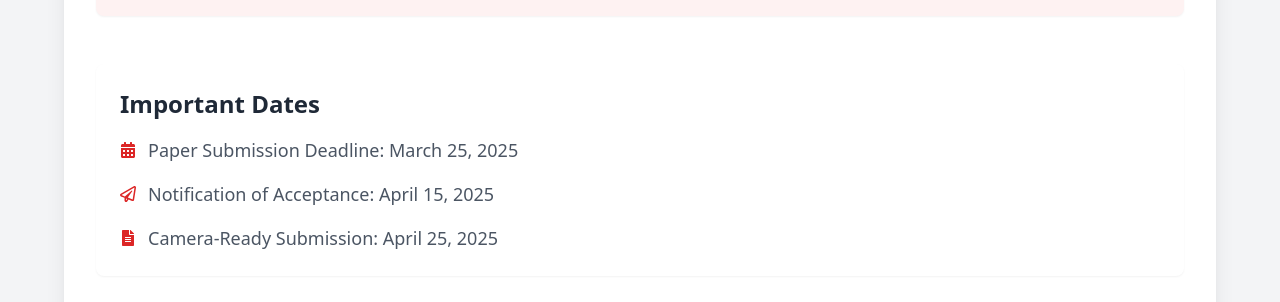
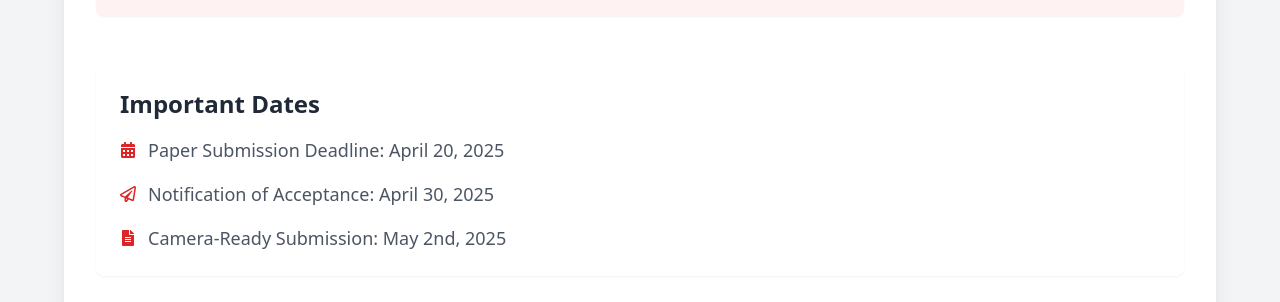
Before and after one commit to Diyamehta60/Department_conference, a React (Vite) app: page /call-for-papers in a window 1280 px wide. Shown: the part 1280-1582 px from the top of the page. Built offline with nearby package versions, Linux system fonts and the light colour scheme.

Commit message:
anil sir

```diff
--- a/src/pages/CallForPapers.jsx
+++ b/src/pages/CallForPapers.jsx
@@ -59,19 +59,19 @@ const CallForPapers = () => {
           <div className="flex items-center mb-4">
             <FaCalendarAlt className="text-red-600 mr-3" />
             <span className="text-lg text-gray-600">
-              Paper Submission Deadline: March 25, 2025
+              Paper Submission Deadline: April 20, 2025
             </span>
           </div>
           <div className="flex items-center mb-4">
             <FaRegPaperPlane className="text-red-600 mr-3" />
             <span className="text-lg text-gray-600">
-              Notification of Acceptance: April 15, 2025
+              Notification of Acceptance: April 30, 2025
             </span>
           </div>
           <div className="flex items-center">
             <FaFileAlt className="text-red-600 mr-3" />
             <span className="text-lg text-gray-600">
-              Camera-Ready Submission: April 25, 2025
+              Camera-Ready Submission: May 2nd, 2025
             </span>
           </div>
         </div>
```
